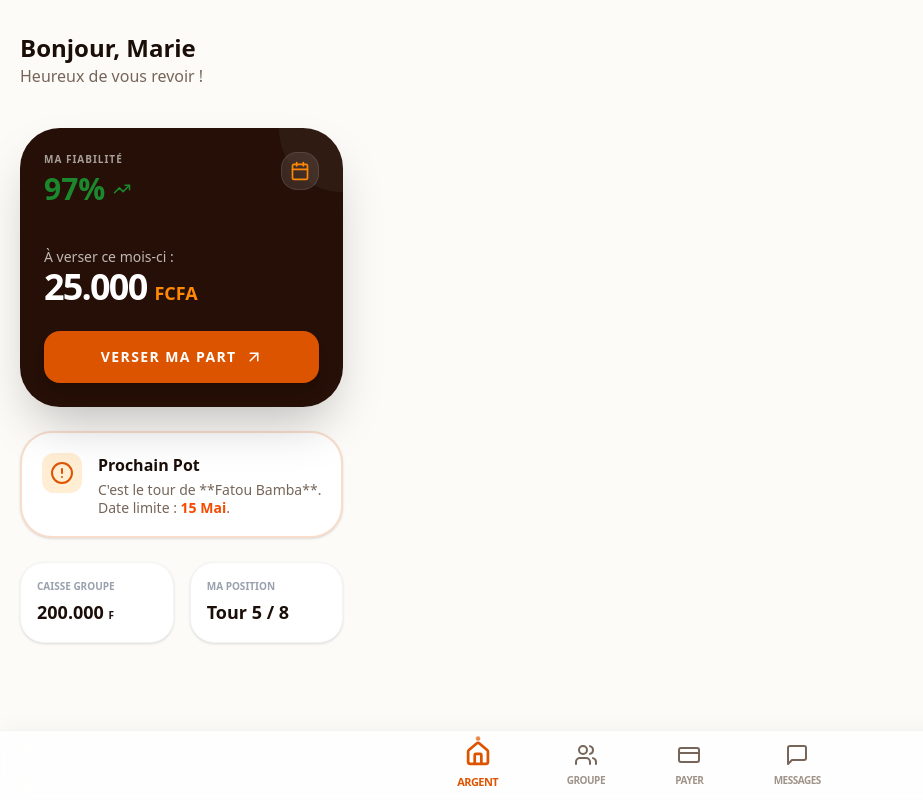
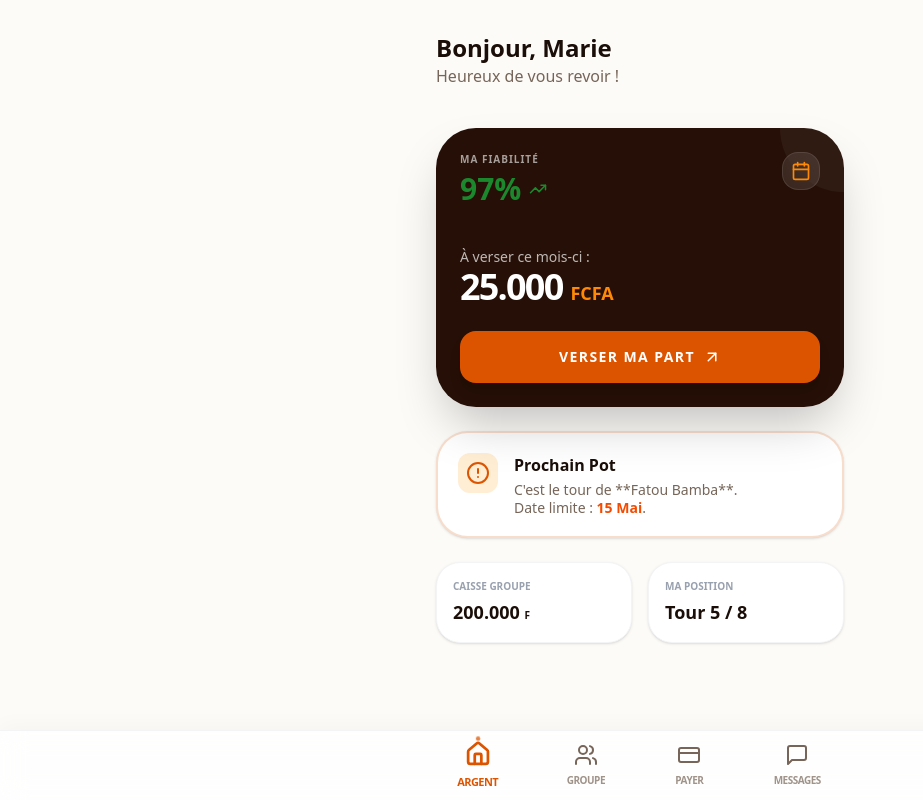
Before and after one commit to yonna25/TontiPay, a React (Vite) app: page / in a window 1280 px wide. Shown: the whole page, without its empty margins (0-923 px from the left). Built offline with nearby package versions, Linux system fonts and the light colour scheme.

Commit message:
Refactor index.css by removing comments and simplifying styles
Removed comments and cleaned up the CSS for better readability.

```diff
--- a/src/index.css
+++ b/src/index.css
@@ -1,27 +1,17 @@
 @import "tailwindcss";
 
 @theme {
-  /* Vos couleurs officielles pour une commerçante "Nana Benz" */
-  --color-primary: oklch(0.62 0.19 45);     /* Orange Action */
-  --color-success: oklch(0.55 0.16 145);    /* Vert Fiabilité */
-  --color-brand-dark: oklch(0.20 0.04 45);  /* Brun Nuit Prestige */
-  --color-bg-warm: oklch(0.99 0.005 80);    /* Blanc Chaud Confort */
-  --color-text-main: oklch(0.18 0.025 50);  /* Texte lisible */
+  --color-primary: oklch(0.62 0.19 45);
+  --color-success: oklch(0.55 0.16 145);
+  --color-brand-dark: oklch(0.20 0.04 45);
+  --color-bg-warm: oklch(0.99 0.005 80);
+  --color-text-main: oklch(0.18 0.025 50);
 }
 
-/* Reset de base pour l'expérience mobile */
 :root {
-  font-family: 'Inter', system-ui, -apple-system, sans-serif;
+  font-family: 'Inter', system-ui, sans-serif;
   background-color: var(--color-bg-warm);
   color: var(--color-text-main);
 }
 
-body {
-  margin: 0;
-  display: flex;
-  place-items: initial;
-  min-width: 320px;
-  min-height: 100vh;
-  /* Empêche le rebond du scroll sur mobile pour une sensation "App Native" */
-  overscroll-behavior-y: none;
-}
+body { margin: 0; min-height: 100vh; overscroll-behavior-y: none; }
```
